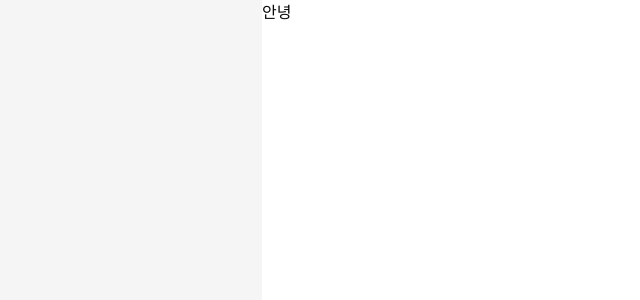
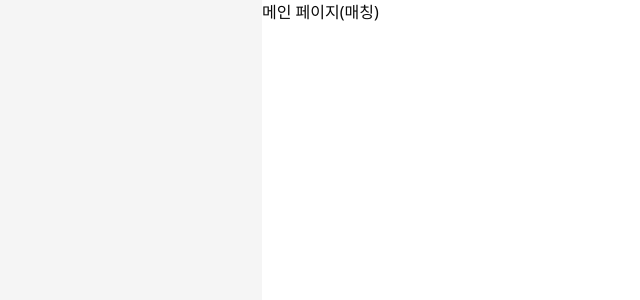
Before and after one commit to Team-Proxy/masil-fe, a Next.js app: page / in a window 1280 px wide. Shown: the top 300 px of the page, without its empty margins (183-823 px from the left). Built offline with nearby package versions, Linux system fonts and the light colour scheme.

Commit message:
chore: route 구조 설정

```diff
--- /dev/null
+++ b/src/app/(app)/chat/page.tsx
@@ -0,0 +1,3 @@
+export default function Home() {
+  return <div>채팅리스트</div>;
+}
--- /dev/null
+++ b/src/app/(app)/community/page.tsx
@@ -0,0 +1,3 @@
+export default function Home() {
+  return <div>커뮤니티</div>;
+}
--- /dev/null
+++ b/src/app/(app)/layout.tsx
@@ -0,0 +1,10 @@
+// import BottomTabBar from '@/components/BottomTabBar';
+
+export default function AppLayout({ children }: { children: React.ReactNode }) {
+  return (
+    <div>
+      <main>{children}</main>
+      {/* <BottomTabBar /> */}
+    </div>
+  );
+}
--- /dev/null
+++ b/src/app/(app)/matching/page.tsx
@@ -0,0 +1,3 @@
+export default function Home() {
+  return <div>매칭내역</div>;
+}
--- /dev/null
+++ b/src/app/(app)/mypage/page.tsx
@@ -0,0 +1,3 @@
+export default function Home() {
+  return <div>마이페이지</div>;
+}
--- /dev/null
+++ b/src/app/(app)/page.tsx
@@ -0,0 +1,3 @@
+export default function Home() {
+  return <div>메인 페이지(매칭)</div>;
+}
--- /dev/null
+++ b/src/app/(public)/layout.tsx
@@ -0,0 +1,3 @@
+export default function PublicLayout({ children }: { children: React.ReactNode }) {
+  return <div>{children}</div>;
+}
--- /dev/null
+++ b/src/app/(public)/login/page.tsx
@@ -0,0 +1,3 @@
+export default function Home() {
+  return <div>로그인</div>;
+}
--- /dev/null
+++ b/src/app/(public)/siginup/page.tsx
@@ -0,0 +1,3 @@
+export default function Home() {
+  return <div>회원가입</div>;
+}
--- a/src/app/page.tsx
+++ b/src/app/page.tsx
@@ -1,3 +1,5 @@
-export default function Home() {
-  return <div>안녕</div>;
+import { redirect } from 'next/navigation';
+
+export default function Page() {
+  redirect('/login'); // 쿠키 사용해서 로그인 여부 판단 후 리다이렉트
 }
```
